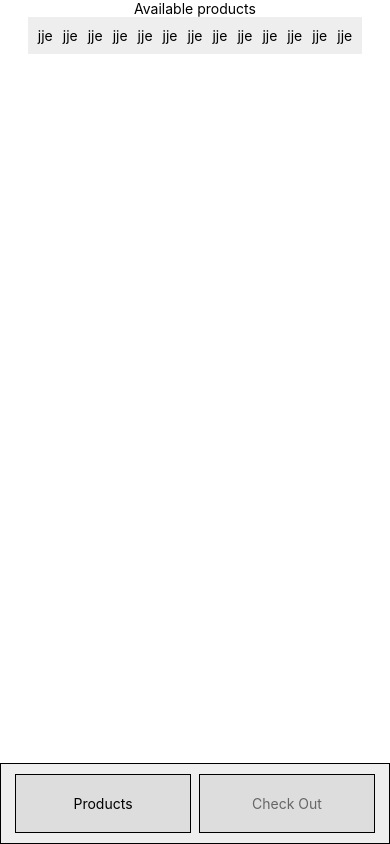
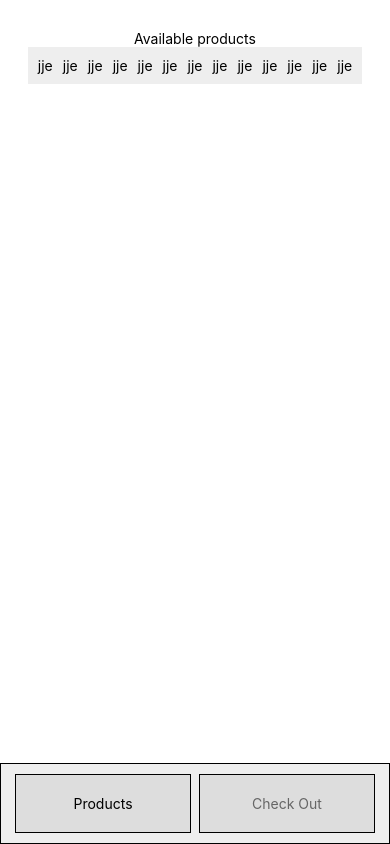
Before and after one commit to monyasau/shopTackle, a React Native app: screen / in a window 390 px wide. Built offline with nearby package versions, Linux system fonts and the light colour scheme.

Commit message:
Fixed styling issue

```diff
--- a/App.tsx
+++ b/App.tsx
@@ -1,19 +1,19 @@
 import { StatusBar } from 'expo-status-bar';
 import { StyleSheet, Text, View } from 'react-native';
-import Products from './components/Products';
+import Products from "./components/Products";
 import CheckOut from './components/CheckOut';
 import BottomNavigation from './components/BottomNavigation';
 import { useState } from 'react';
 
 
 export default function App() {
-  const [activeWindow,setActiveWindow]=useState("products");
+  const [activeWindow, setActiveWindow] = useState("products");
   return (
     <View style={styles.container}>
-      {activeWindow=="products"?
-        <Products/>:
-      <CheckOut/>}
-      <BottomNavigation active={activeWindow} setActiveWindow={setActiveWindow}/>
+      <View style={styles.pages}>
+      {activeWindow == "products" ? <Products /> : <CheckOut />}
+      </View>
+      <BottomNavigation active={activeWindow} setActiveWindow={setActiveWindow} />
       <StatusBar style="auto" />
     </View>
   );
@@ -22,7 +22,10 @@ export default function App() {
 const styles = StyleSheet.create({
   container: {
     flex: 1,
-    backgroundColor: '#fff',
+  },
+  pages: {
+    marginTop:30,
+    flex: 1,
     alignItems: 'center',
     justifyContent: 'center',
   },
```
